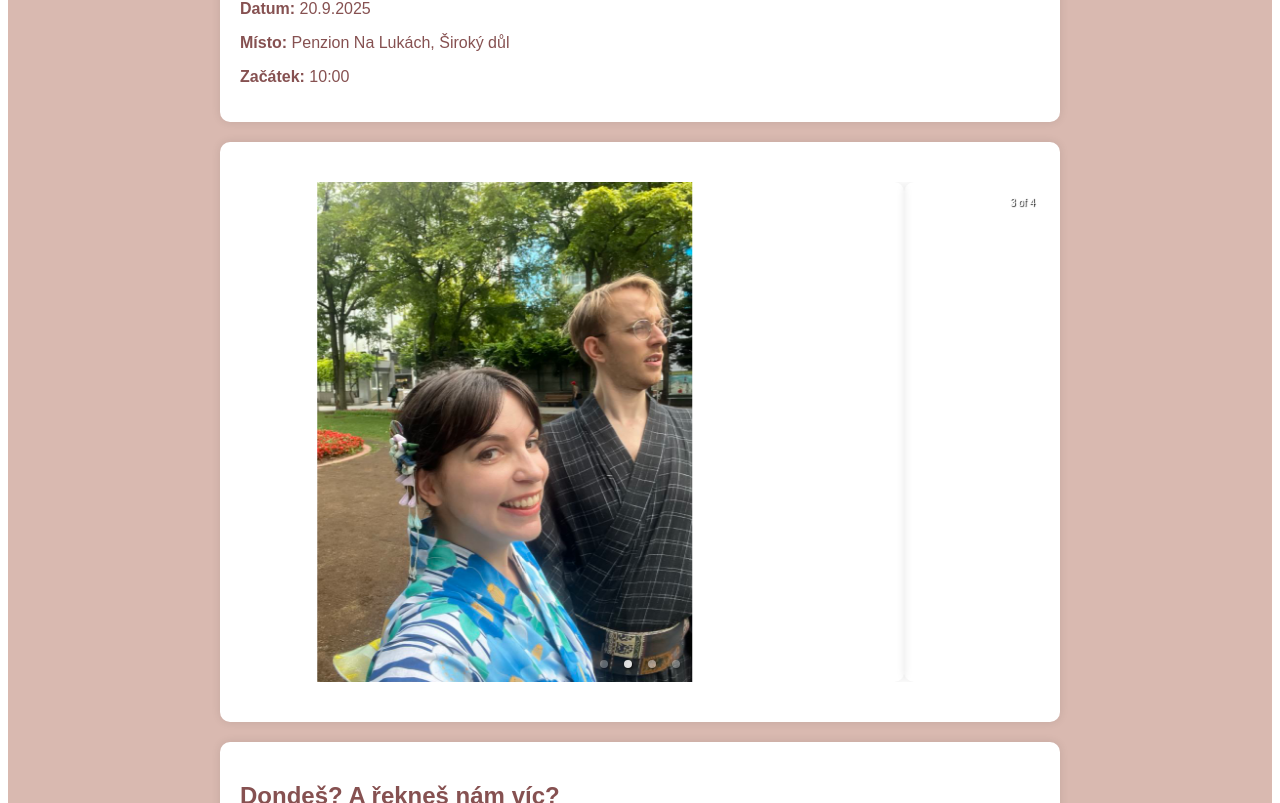
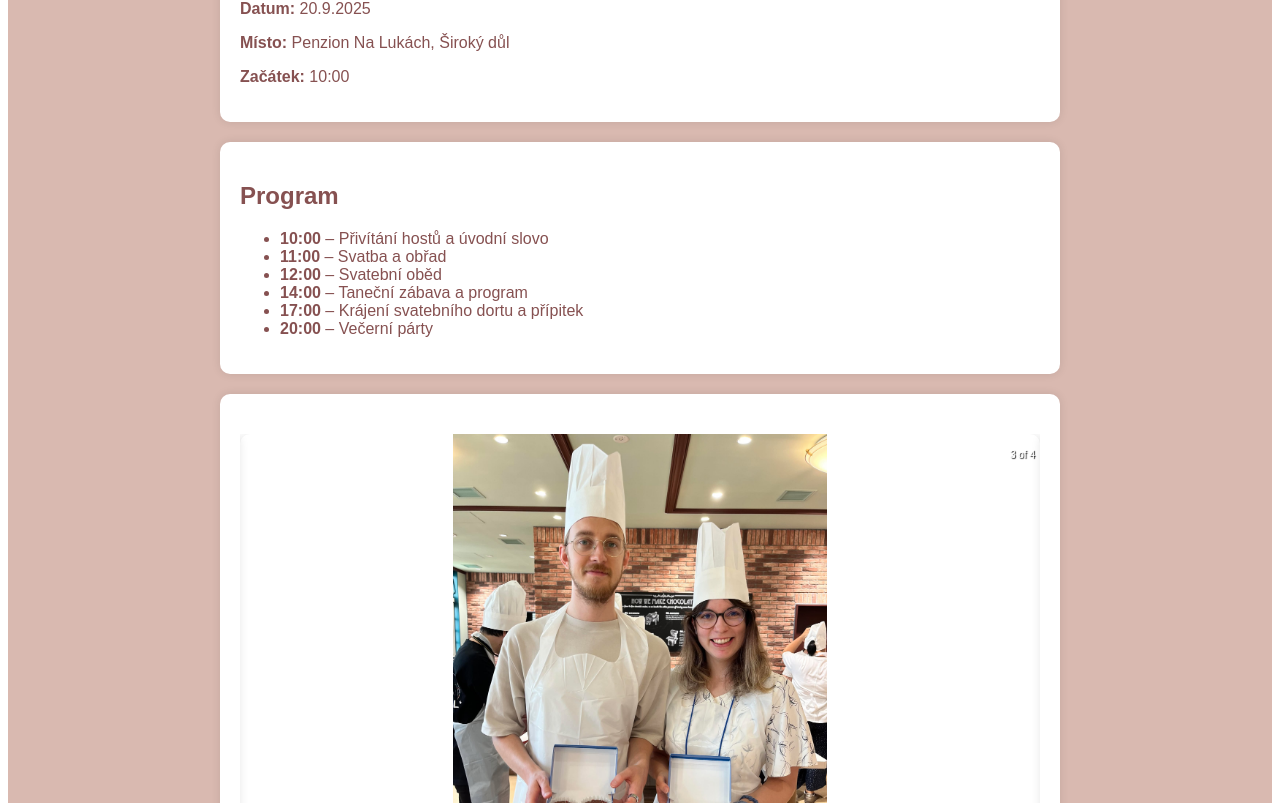
Before and after one commit to miroslavreznik/wedding-website, a React (Create React App) app: page / in a window 1280 px wide. Shown: the part 1117-1920 px from the top of the page. Built offline with nearby package versions, Linux system fonts and the light colour scheme.

Commit message:
add program section, podrobnosti a colours

```diff
--- a/src/App.js
+++ b/src/App.js
@@ -40,6 +40,31 @@ const App = () => {
         </p>
       </Section>
 
+      {/* New Program Section */}
+      <Section>
+        <motion.h2 {...scrollFade}>Program</motion.h2>
+        <ul>
+          <li>
+            <strong>10:00</strong> – Přivítání hostů a úvodní slovo
+          </li>
+          <li>
+            <strong>11:00</strong> – Svatba a obřad
+          </li>
+          <li>
+            <strong>12:00</strong> – Svatební oběd
+          </li>
+          <li>
+            <strong>14:00</strong> – Taneční zábava a program
+          </li>
+          <li>
+            <strong>17:00</strong> – Krájení svatebního dortu a přípitek
+          </li>
+          <li>
+            <strong>20:00</strong> – Večerní párty
+          </li>
+        </ul>
+      </Section>
+
       <GallerySection>
         <Carousel showThumbs={false} infiniteLoop autoPlay>
           <div>
@@ -74,6 +99,16 @@ const App = () => {
           <Button type="submit">Odeslat</Button>
         </RSVPForm>
       </RSVPSection>
+
+      {/* New Podrobnosti Section */}
+      <Section>
+        <motion.h2 {...scrollFade}>Podrobnosti</motion.h2>
+        <p>Barvy naší svatby:</p>
+        <ImageContainer>
+          <img src={`${process.env.PUBLIC_URL}/colours.png`} alt="Svatba Colours" style={{ width: "100%", borderRadius: "10px" }} />
+        </ImageContainer>
+        <p>Naše svatební barvy jsou teplé odstíny růžové, červené a zlaté, které přinášejí pocit elegance a romantiky.</p>
+      </Section>
 
       <FooterImage src={`${process.env.PUBLIC_URL}/footer.jpg`} alt="Wedding Footer" />
 
@@ -173,6 +208,13 @@ const Footer = styled.footer`
   font-weight: bold;
 `;
 
+const ImageContainer = styled.div`
+  margin-top: 20px;
+  display: flex;
+  justify-content: center;
+  align-items: center;
+`;
+
 const scrollFade = {
   initial: { opacity: 0, y: 40 },
   whileInView: { opacity: 1, y: 0 },
```
